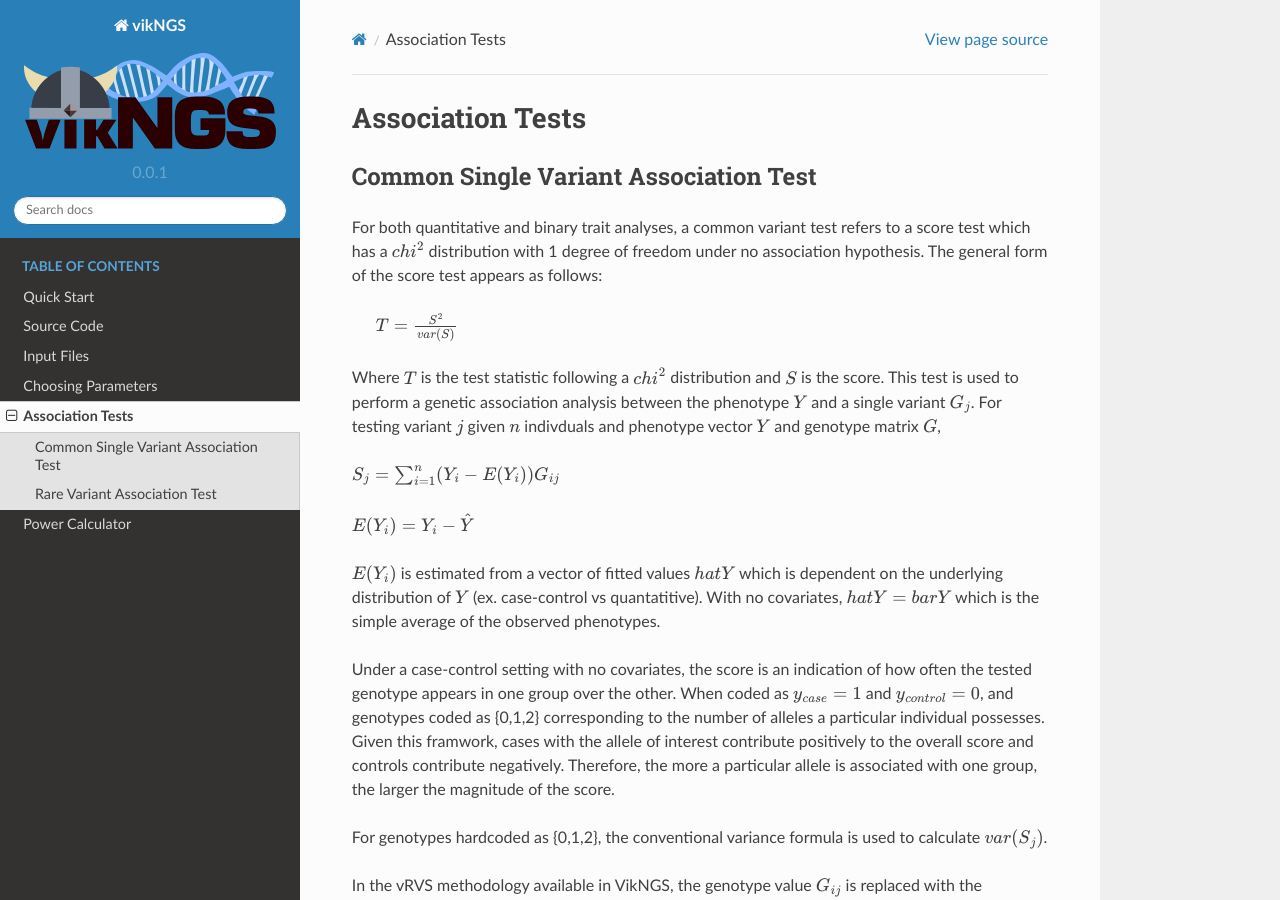
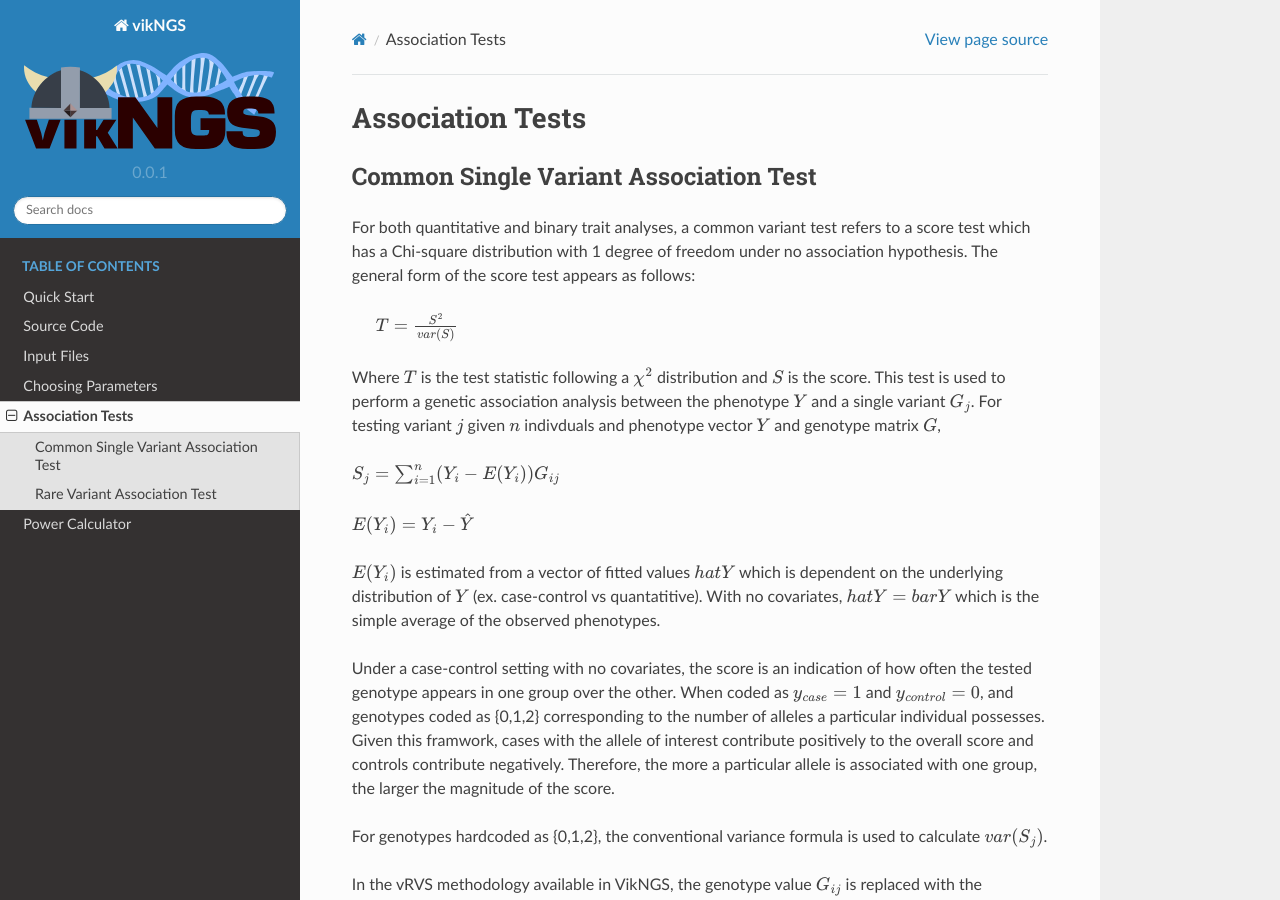
Before and after one commit to ScottMastro/vikngsdocs, a Sphinx documentation site: the page built from source/tests.rst, in a window 1280 px wide and 900 px high. Built offline with Sphinx 7.4.7 and the Read the Docs theme 2.0.0, drawn with Linux system fonts in a browser that asks for light colours.

Commit message:
Update tests.rst

```diff
--- a/source/tests.rst
+++ b/source/tests.rst
@@ -6,11 +6,11 @@ Association Tests
 Common Single Variant Association Test
 ----------------------------------
 
-For both quantitative and binary trait analyses, a common variant test refers to a score test which has a \\(\{chi}^2\\) distribution with 1 degree of freedom under no association hypothesis. The general form of the score test appears as follows:
+For both quantitative and binary trait analyses, a common variant test refers to a score test which has a Chi-square distribution with 1 degree of freedom under no association hypothesis. The general form of the score test appears as follows:
 
     :math:`T={{S^2} \over var(S)}`
 
-Where \\(T\\) is the test statistic following a \\({\chi}^2\\) distribution and \\(S\\) is the score. This test is used to perform a genetic association analysis between the phenotype \\(Y\\) and a single variant \\(G_j\\). For testing variant \\(j\\) given \\(n\\) indivduals and phenotype vector \\(Y\\) and genotype matrix \\(G\\),
+Where \\(T\\) is the test statistic following a \\(\\chi^2\\) distribution and \\(S\\) is the score. This test is used to perform a genetic association analysis between the phenotype \\(Y\\) and a single variant \\(G_j\\). For testing variant \\(j\\) given \\(n\\) indivduals and phenotype vector \\(Y\\) and genotype matrix \\(G\\),
 
 :math:`S_j=\sum_{i=1}^n(Y_i-E(Y_i))G_{ij}`
 
```
